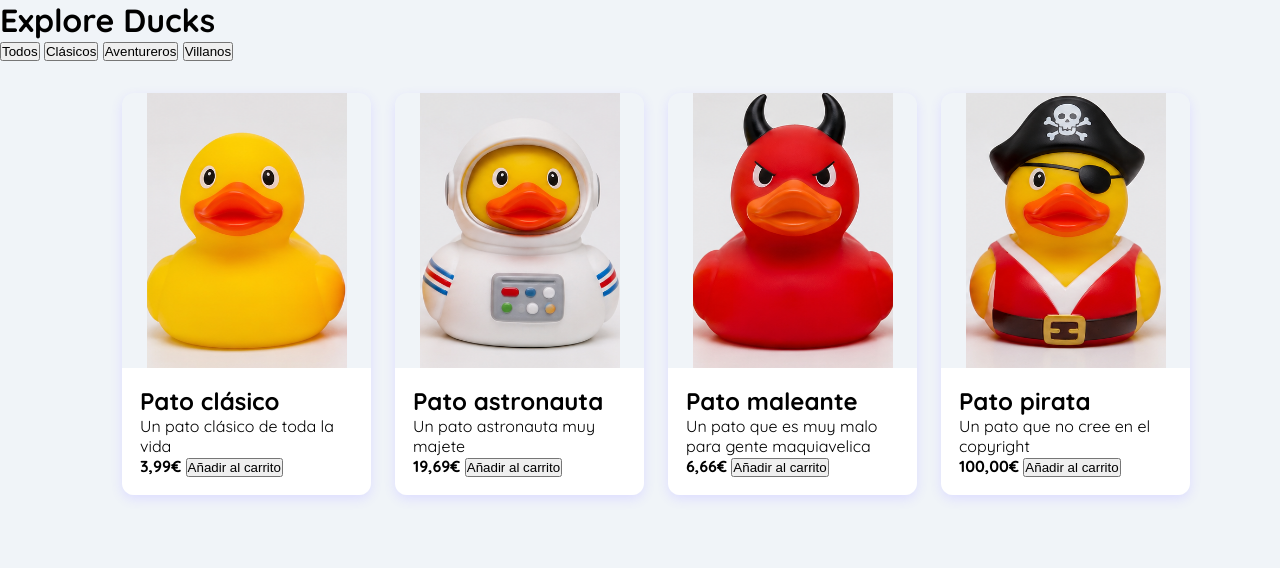
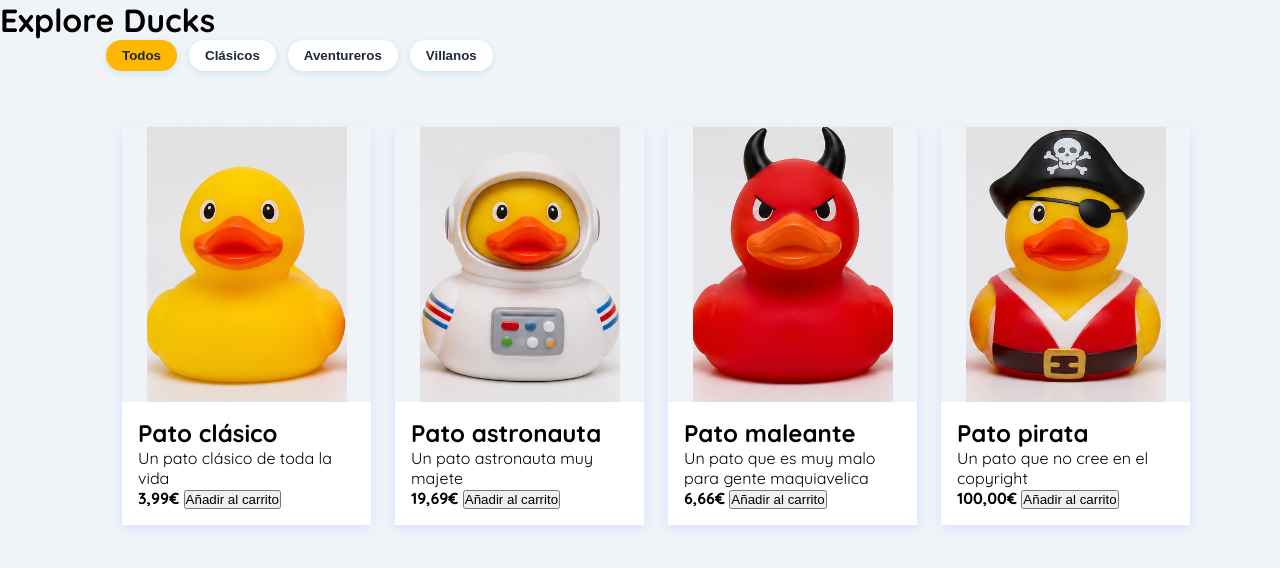
Before and after one commit to FactoriaF5-Asturias/project-p5-digital-academy-team4-duckstore, a plain HTML site: page catalog.html in a window 1280 px wide. Drawn offline with Linux system fonts and the light colour scheme.

Commit message:
style. añadido estilo de botones

```diff
--- a/styles/catalogstyles.css
+++ b/styles/catalogstyles.css
@@ -1,5 +1,27 @@
 @import url('https://fonts.googleapis.com/css2?family=Quicksand:wght@400;600;700&display=swap');
 
+:root{
+    --color-fondo: #f0f4f8;
+    --color-superficie: #ffffff;
+    --color-texto: #1f2937;
+    --color-texto-suave: #6b7280;
+    --color-primario: #ffb703;
+    --color-primario-oscuro: #fb8500;
+    --color-acento: #219ebc;
+    --color-sombra: rgba(33, 158, 188, 0.18);
+
+    --espacio-xs: 0.5rem;
+    --espacio-sm: 0.75rem;
+    --espacio-md: 1rem;
+    --espacio-lg: 1.5rem;
+    --espacio-xl: 2rem;
+
+    --radio-sm: 8px;
+    --radio-md: 12px;
+    --radio-pill: 999px;
+
+    --transicion: 200ms ease;
+}
 *{
     margin: 0;
     padding: 0;
@@ -7,13 +29,13 @@
 }
 
 body {
-    background-color: #f0f4f8;
+    background-color: var(--color-fondo);
     font-family:'Quicksand', Courier, monospace;
 }
 .catalogo {
     display:grid;
     grid-template-columns:repeat(4, minmax(249px,1fr));
-    gap: 24px;
+    gap: var(--espacio-lg);
     padding: 32px;
     max-width: 1100px;
     margin: 0 auto;
@@ -28,15 +50,50 @@ body {
 
 }
 .info {
-    background-color: white;
-    padding: 18px;
+    background-color: var(--color-superficie);
+    padding: var(--espacio-md);
 }
 .patos{
-    border-radius: 12px;
+    border-radius: (var(--radio-md));
     overflow:hidden;
-    box-shadow: 0 4px 12px  rgb(221, 221, 255); 1
+    box-shadow: 0 4px 12px  rgb(221, 221, 255);
 }
 .precio{
     font-weight: bold;
     text-align: right;
 }
+.filters{
+    display: flex;
+    flex-wrap: wrap;
+    gap: var(--espacio-sm);
+    max-width: 1100px;
+    margin: 0 auto var(--espacio-lg);
+    padding: 0 var(--espacio-md);
+}
+.filters__btn{
+    padding: var(--espacio-xs) var(--espacio-md);
+    border: none;
+    border-radius: var(--radio-pill);
+    background-color: var(--color-superficie);
+    color: var(--color-texto);
+    font-familty: inherit;
+    font-weight: 600;
+    cursor: pointer;
+    box-shadow: 0 2px 6px var(--color-sombra);
+    transition:
+        background-color var(--transicion),
+        transform var(--transicion),
+        box-shadow var(--transicion);
+}
+.filters__btn:hover {
+    background-color: var(--color-primario);
+    transform: translateY(-2px);
+}
+.filters__btn:focus-visible {
+    outline: 3px solid var(--color-acento);
+    outline-offset: 2px;
+}
+.filters__btn.is-active {
+    background-color: var(--color-primario);
+    color: var(--color-texto);
+}
```
